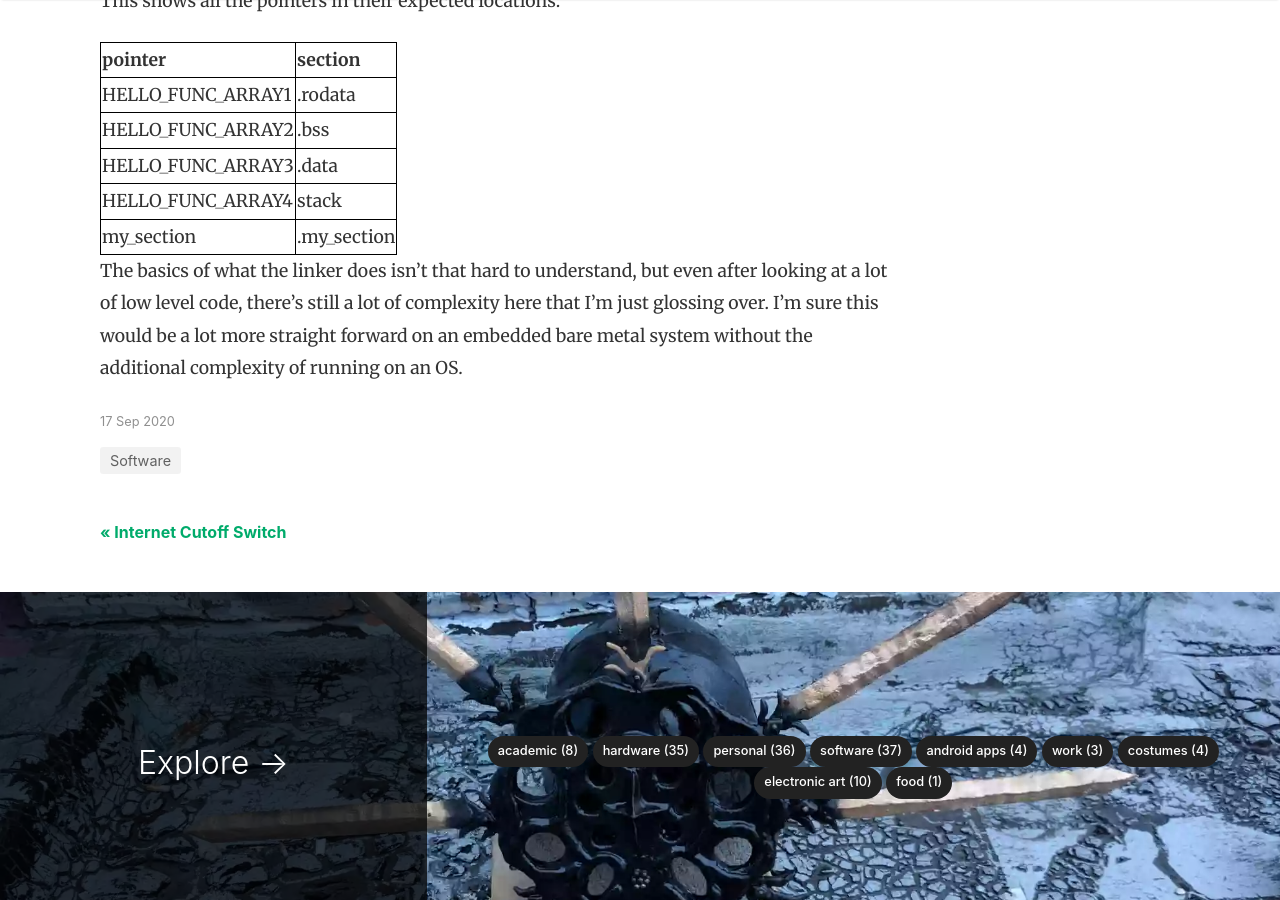
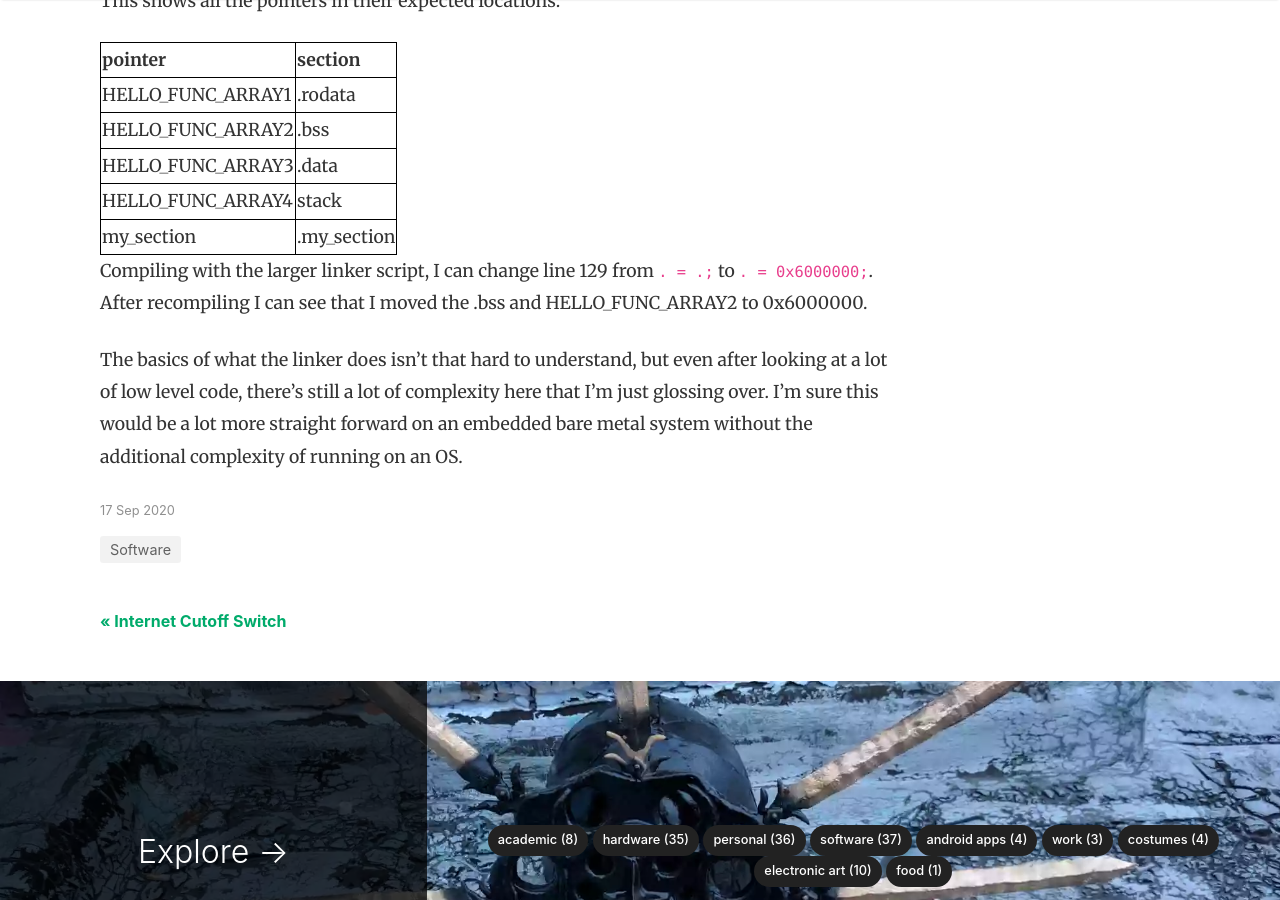
Before and after one commit to axlan/robopenguins-blog, a Jekyll site: the page built from _posts/2020-09-17-linker-exploration.md, in a window 1280 px wide and 900 px high, scrolled down 8435 px. Built offline with Jekyll 4.4.1, drawn with Linux system fonts in a browser that asks for light colours; nearby versions of some CDN libraries; comment, search, counter and statistics services are not loaded.

Commit message:
Small extra test

```diff
--- a/_posts/2020-09-17-linker-exploration.md
+++ b/_posts/2020-09-17-linker-exploration.md
@@ -326,4 +326,6 @@ This shows all the pointers in their expected locations:
 | my_section          | .my_section |
 {:.mbtablestyle}
 
+Compiling with the larger linker script, I can change line 129 from `. = .;` to `. = 0x6000000;`. After recompiling I can see that I moved the .bss and HELLO_FUNC_ARRAY2 to 0x6000000.
+
 The basics of what the linker does isn't that hard to understand, but even after looking at a lot of low level code, there's still a lot of complexity here that I'm just glossing over. I'm sure this would be a lot more straight forward on an embedded bare metal system without the additional complexity of running on an OS.
```
